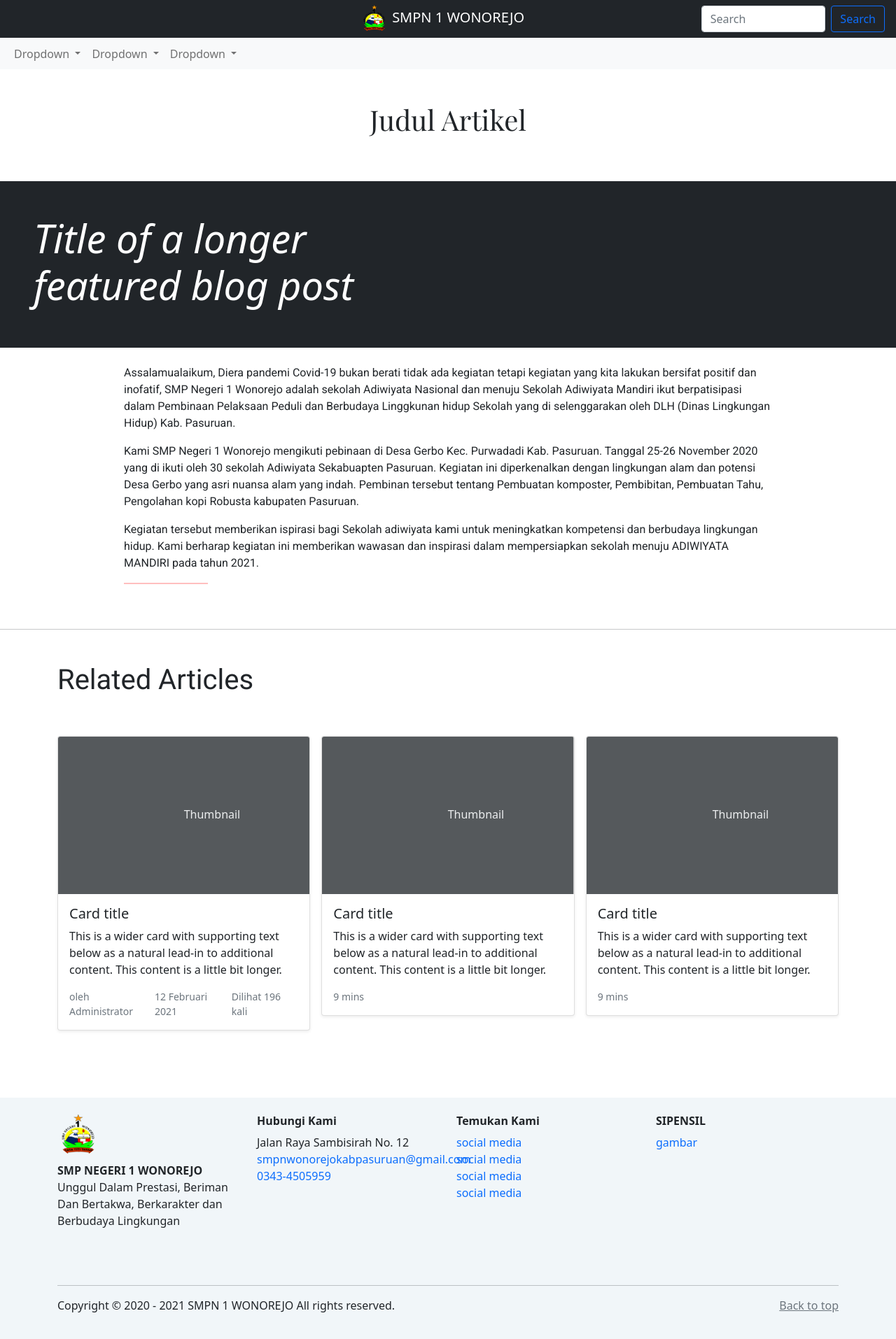
After one commit to liizzasulistio/smpn1-wonorejo, a CodeIgniter 4 app: template smpn1/app/Views/kegiatan/detailArtikel.php in a window 1280 px wide. The commit adds this page. Shown: the whole page at 70% size. Run offline with PHP 8.4 and a stand-in for CodeIgniter, Linux system fonts and the light colour scheme; the template is opened without the code that fills it, so the values that code supplies are empty; some libraries are stand-ins or nearby versions.

Commit message:
artikel + detail

```diff
--- a/smpn1/app/Config/Routes.php
+++ b/smpn1/app/Config/Routes.php
@@ -35,6 +35,8 @@ $routes->setAutoRoute(true);
 $routes->get('/', 'PageController::index');
 
 $routes->get('/profile', 'PageController::profile');
+$routes->get('/adiwiyata', 'PageController::adiwiyata');
+$routes->get('/detail_artikel', 'PageController::detail');
 
 /*
  * --------------------------------------------------------------------
--- /dev/null
+++ b/smpn1/app/Views/kegiatan/detailArtikel.php
@@ -0,0 +1,107 @@
+<!-- Template -->
+<?= $this->extend('layout/template') ?>
+<?= $this->section('content') ?>
+
+<!-- header -->
+<div class="py-5">
+    <div class="container container-fluid">
+        <h1 style="font-family: 'Playfair Display', serif;" class="mb-3 text-center">Judul Artikel</h1>
+    </div>
+</div>
+
+<div class="p-md-5 mb-4 text-white bg-dark">
+    <div class="col-md-6">
+        <h1 class="display-4 fst-italic">Title of a longer featured blog post</h1>
+    </div>
+</div>
+
+<div class="container container-fluid">
+    <!-- <h1>Ini halaman profile kepala sekolah</h1> -->
+    <div class="row">
+        <div class="col-md-10 mx-auto">
+            <!-- <img alt="foto kepala sekolah" class="bd-placeholder-img img-fluid" width="500" height="500"> -->
+            <P style="font-family: 'Roboto', sans-serif;" class="d-flex justify-content-between">
+                Assalamualaikum, Diera pandemi Covid-19 bukan berati tidak ada kegiatan tetapi kegiatan yang kita lakukan bersifat positif dan inofatif, SMP Negeri 1 Wonorejo adalah sekolah Adiwiyata Nasional dan menuju Sekolah Adiwiyata Mandiri ikut berpatisipasi dalam Pembinaan Pelaksaan Peduli dan Berbudaya Linggkunan hidup Sekolah yang di selenggarakan oleh DLH (Dinas Lingkungan Hidup) Kab. Pasuruan.
+            </P>
+            <P style="font-family: 'Roboto', sans-serif;" class="d-flex justify-content-between">
+                Kami SMP Negeri 1 Wonorejo mengikuti pebinaan di Desa Gerbo Kec. Purwadadi Kab. Pasuruan. Tanggal 25-26 November 2020 yang di ikuti oleh 30 sekolah Adiwiyata Sekabuapten Pasuruan. Kegiatan ini diperkenalkan dengan lingkungan alam dan potensi Desa Gerbo yang asri nuansa alam yang indah. Pembinan tersebut tentang Pembuatan komposter, Pembibitan, Pembuatan Tahu, Pengolahan kopi Robusta kabupaten Pasuruan.
+            </P>
+            <P style="font-family: 'Roboto', sans-serif;" class="d-flex justify-content-between">
+                Kegiatan tersebut memberikan ispirasi bagi Sekolah adiwiyata kami untuk meningkatkan kompetensi dan berbudaya lingkungan hidup. Kami berharap kegiatan ini memberikan wawasan dan inspirasi dalam mempersiapkan sekolah menuju ADIWIYATA MANDIRI pada tahun 2021.
+            </P>
+
+            <hr style="height:2px; width:120px; border-width:0; color:red; background-color:red">
+        </div>
+    </div>
+</div>
+
+<!-- kasih dulu nanti edit lagi  -->
+<hr class="mt-5">
+
+<div class="mt-5">
+    <div class="container">
+        <h1 style="font-family: 'Roboto', sans-serif;">Related Articles</h1>
+    </div>
+</div>
+
+<div class="py-5">
+    <div class="container container-fluid">
+        <!-- news cards -->
+        <div class="row row-cols-1 row-cols-sm-2 row-cols-md-3 g-3">
+            <div class="col">
+                <div class="card shadow-sm">
+                    <svg class="bd-placeholder-img card-img-top" width="100%" height="225" xmlns="http://www.w3.org/2000/svg" role="img" aria-label="Placeholder: Thumbnail" preserveAspectRatio="xMidYMid slice" focusable="false">
+                        <title>Placeholder</title>
+                        <rect width="100%" height="100%" fill="#55595c" /><text x="50%" y="50%" fill="#eceeef" dy=".3em">Thumbnail</text>
+                    </svg>
+
+                    <div class="card-body">
+                        <h5 class="card-title">Card title</h5>
+                        <p class="card-text">This is a wider card with supporting text below as a natural lead-in to additional content. This content is a little bit longer.</p>
+                        <div class="d-flex justify-content-between align-items-center">
+                            <small class="text-muted">oleh Administrator</small>
+                            <small class="text-muted">12 Februari 2021</small>
+                            <small class="text-muted">Dilihat 196 kali</small>
+                        </div>
+                    </div>
+                </div>
+            </div>
+            <div class="col">
+                <div class="card shadow-sm">
+                    <svg class="bd-placeholder-img card-img-top" width="100%" height="225" xmlns="http://www.w3.org/2000/svg" role="img" aria-label="Placeholder: Thumbnail" preserveAspectRatio="xMidYMid slice" focusable="false">
+                        <title>Placeholder</title>
+                        <rect width="100%" height="100%" fill="#55595c" /><text x="50%" y="50%" fill="#eceeef" dy=".3em">Thumbnail</text>
+                    </svg>
+
+                    <div class="card-body">
+                        <h5 class="card-title">Card title</h5>
+                        <p class="card-text">This is a wider card with supporting text below as a natural lead-in to additional content. This content is a little bit longer.</p>
+                        <div class="d-flex justify-content-between align-items-center">
+                            <small class="text-muted">9 mins</small>
+                        </div>
+                    </div>
+                </div>
+            </div>
+            <div class="col">
+                <div class="card shadow-sm">
+                    <svg class="bd-placeholder-img card-img-top" width="100%" height="225" xmlns="http://www.w3.org/2000/svg" role="img" aria-label="Placeholder: Thumbnail" preserveAspectRatio="xMidYMid slice" focusable="false">
+                        <title>Placeholder</title>
+                        <rect width="100%" height="100%" fill="#55595c" /><text x="50%" y="50%" fill="#eceeef" dy=".3em">Thumbnail</text>
+                    </svg>
+
+                    <div class="card-body">
+                        <h5 class="card-title">Card title</h5>
+                        <p class="card-text">This is a wider card with supporting text below as a natural lead-in to additional content. This content is a little bit longer.</p>
+                        <div class="d-flex justify-content-between align-items-center">
+                            <small class="text-muted">9 mins</small>
+                        </div>
+                    </div>
+                </div>
+            </div>
+        </div>
+    </div>
+</div>
+
+
+
+<?= $this->endSection() ?>
--- a/smpn1/app/Views/layout/navbar.php
+++ b/smpn1/app/Views/layout/navbar.php
@@ -1,8 +1,8 @@
-<?php $uri = service('uri'); ?> <!-- Nanti akan digunakan untuk identifikasi tab bar manakah yang sedang dibuka di browser -->
+<?php $uri = service('uri'); ?>
+<!-- Nanti akan digunakan untuk identifikasi tab bar manakah yang sedang dibuka di browser -->
 
 <nav class="navbar navbar-expand-lg navbar-dark bg-dark">
-    <div class="container-fluid">
-
+  <div class="container container-fluid">
     <div class="position-absolute top-10 start-50 translate-middle-x">
       <a class="navbar-brand" href="<?= base_url('/'); ?>">
         <img src="images/logo.png" alt="SMPN 1 Wonorejo" width="40" height="40" style="border-radius: 100px;">
@@ -20,10 +20,9 @@
 </nav>
 
 <!-- Bagian ini nanti pakai looping dari database, jadi harus modif Back-End lagi -->
-<nav class="navbar navbar-expand-lg navbar-light bg-light" style="height: 45px">
+<nav class="navbar d-flex justify-content-center navbar-expand-lg navbar-light bg-light" style="height: 45px">
   <div class="container-fluid justify-content-center">
     <div class="collapse navbar-collapse" id="navbarSupportedContent">
-
 
       <ul class="navbar-nav me-auto mb-2 mb-lg-0">
 
--- a/smpn1/app/Views/layout/template.php
+++ b/smpn1/app/Views/layout/template.php
@@ -11,11 +11,19 @@
     <link rel="stylesheet" href="/css/styles.css">
     <!-- Deklarasi Font dan Bootstrap -->
     <link href="https://cdn.jsdelivr.net/npm/bootstrap@5.0.0-beta2/dist/css/bootstrap.min.css" rel="stylesheet" integrity="sha384-BmbxuPwQa2lc/FVzBcNJ7UAyJxM6wuqIj61tLrc4wSX0szH/Ev+nYRRuWlolflfl" crossorigin="anonymous">
+    <!-- font Roboto untuk judul setiap halaman navbar -->
+    <link rel="preconnect" href="https://fonts.gstatic.com">
+    <link href="https://fonts.googleapis.com/css2?family=Roboto:wght@700&display=swap" rel="stylesheet">
+    <!-- font roboto untuk detial artikel -->
+    <link rel="preconnect" href="https://fonts.gstatic.com">
+    <link href="https://fonts.googleapis.com/css2?family=Roboto&display=swap" rel="stylesheet">
+    <!-- font pairflay untuk keterangan dari judul setiap halaman navbar -->
+    <link rel="preconnect" href="https://fonts.gstatic.com">
+    <link href="https://fonts.googleapis.com/css2?family=Playfair+Display&display=swap" rel="stylesheet">
+
     <title>Judul Halaman</title> <!-- Nanti diganti berdasarkan dengan halaman yg sedang dibuka -->
 
     <style>
-        @import url('https://fonts.googleapis.com/css2?family=Roboto&display=swap');
-
         footer {
             background: #f1f6f9;
             padding: 20px;
@@ -64,8 +72,13 @@
                     <p><a class="text-decoration-none" href="#">gambar</a></p>
                 </div>
             </div>
+
             <div class="row">
                 <div class="col mt-5">
+                    <hr>
+                    <p class="float-end">
+                        <a class="link-secondary" href="#">Back to top</a>
+                    </p>
                     <p>Copyright © 2020 - 2021 SMPN 1 WONOREJO All rights reserved.</p>
                 </div>
             </div>
```
Also changed, not shown: smpn1/app/Controllers/PageController.php (+14 -2 lines), smpn1/app/Views/kegiatan/adiwiyata.php (added, +72 -0 lines), smpn1/app/Views/profile/kepalaSekolah.php (renamed from smpn1/app/Views/profile_kepsek.php). Lines whose indentation alone changed are shown as unchanged.
